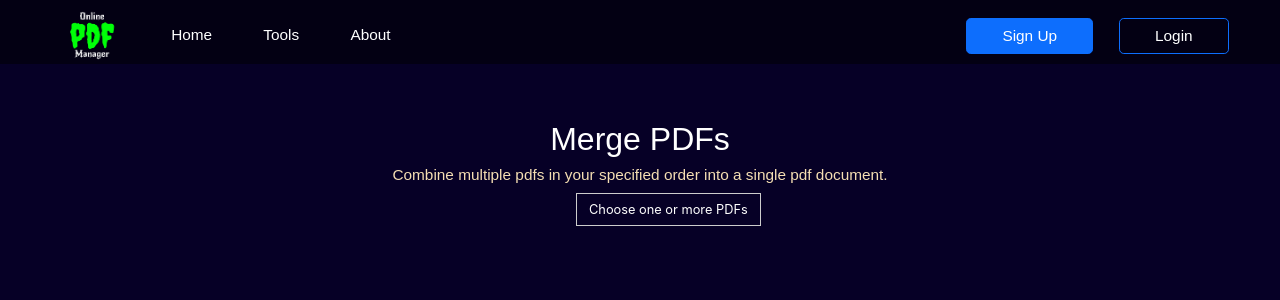
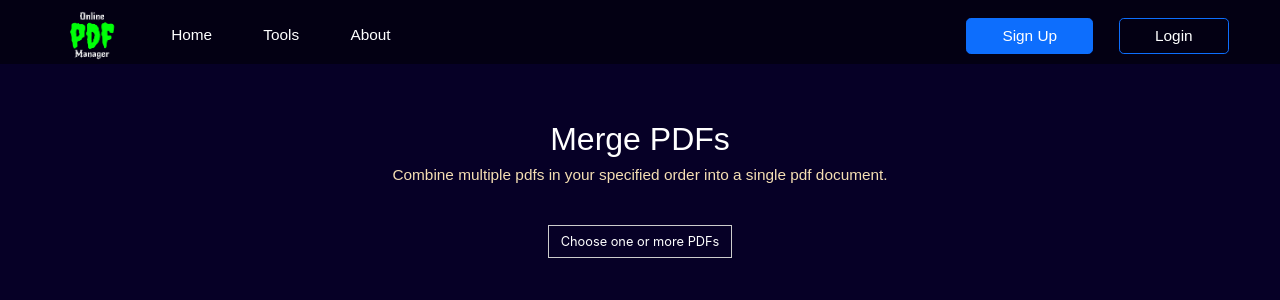
Before and after one commit to qureshi-h/pdf-manipulator, a React (Create React App) app in the folder frontend/: page /merge in a window 1280 px wide. Shown: the top 300 px of the page. Built offline with nearby package versions, Linux system fonts and the light colour scheme; a web font is replaced by a local one.

Commit message:
Added title to pages

```diff
--- a/frontend/src/App.css
+++ b/frontend/src/App.css
@@ -210,7 +210,6 @@ input[type="file"] {
 }
 
 .mergeInput {
-    margin-left: 45vw;
     width: auto;
 }
 
--- a/frontend/src/Components/MergePDF/UploadFiles.js
+++ b/frontend/src/Components/MergePDF/UploadFiles.js
@@ -26,12 +26,13 @@ export const UploadFiles = ({
                 Combine multiple pdfs in your specified order into a single pdf
                 document.
             </h4>
-
+            <div className="uploadContainer">
                 <label
                     htmlFor="file-upload"
                     className="custom-file-upload uploadInput mergeInput"
                 >
-                <i className="fa fa-cloud-upload"></i>Choose one or more PDFs
+                    <i className="fa fa-cloud-upload"></i>Choose one or more
+                    PDFs
                 </label>
                 <input
                     id="file-upload"
@@ -40,5 +41,6 @@ export const UploadFiles = ({
                     multiple
                 />
             </div>
+        </div>
     );
 };
--- a/frontend/src/Components/ReorganisePDF/DisplayImages.js
+++ b/frontend/src/Components/ReorganisePDF/DisplayImages.js
@@ -12,10 +12,6 @@ export const DisplayImages = ({ pdfImages, setOutFile, setLoading }) => {
     useEffect(() => {
         assignImages();
     }, [pdfImages]);
-
-    // useEffect(() => {
-    //     scroll();
-    // }, []);
 
     const scroll = () => {
         scroller.scrollTo("displayContainer", {
--- a/frontend/src/Pages/LandingPage.js
+++ b/frontend/src/Pages/LandingPage.js
@@ -2,10 +2,14 @@ import React from "react";
 import { Background } from "../Components/LandingPage/Background";
 import { Tools } from "../Components/LandingPage/Tools";
 import { NavigationBar } from "../Components/UIElements/NavigationBar";
+import { Helmet } from "react-helmet";
 
 export const LandingPage = () => {
     return (
         <div>
+            <Helmet>
+                <title>Online PDF Manager - Home</title>
+            </Helmet>
             <Background />
             <Tools />
             <NavigationBar />
--- a/frontend/src/Pages/MergePage.js
+++ b/frontend/src/Pages/MergePage.js
@@ -1,5 +1,6 @@
 import React, { useState } from "react";
 import { Helmet } from "react-helmet";
+
 import { DisplayFiles } from "../Components/MergePDF/DisplayFiles";
 import { DisplayFile } from "../Components/ReorganisePDF/DisplayFile";
 import { UploadFiles } from "../Components/MergePDF/UploadFiles";
@@ -15,6 +16,7 @@ export const MergePage = () => {
     return (
         <div>
             <Helmet>
+                <title>Online PDF Manager - Merge PDFs</title>
                 <style>{"body { background-color: #060026; }"}</style>
             </Helmet>
 
--- a/frontend/src/Pages/ReorganisePage.js
+++ b/frontend/src/Pages/ReorganisePage.js
@@ -15,6 +15,7 @@ export const ReorganisePage = () => {
     return (
         <div>
             <Helmet>
+                <title>Online PDF Manager - Reorganise PDFs</title>
                 <style>{"body { background-color: #060026; }"}</style>
             </Helmet>
 
```
Lines whose indentation alone changed are shown as unchanged.
